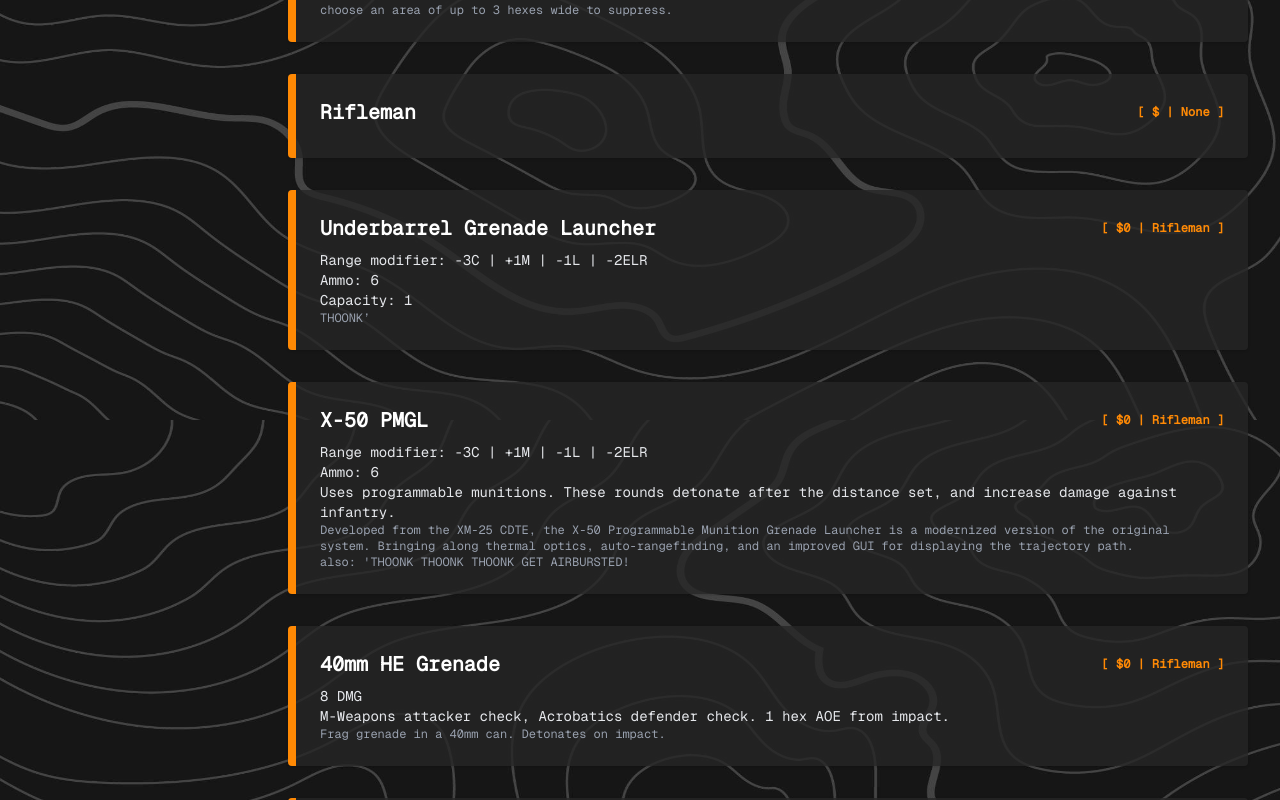
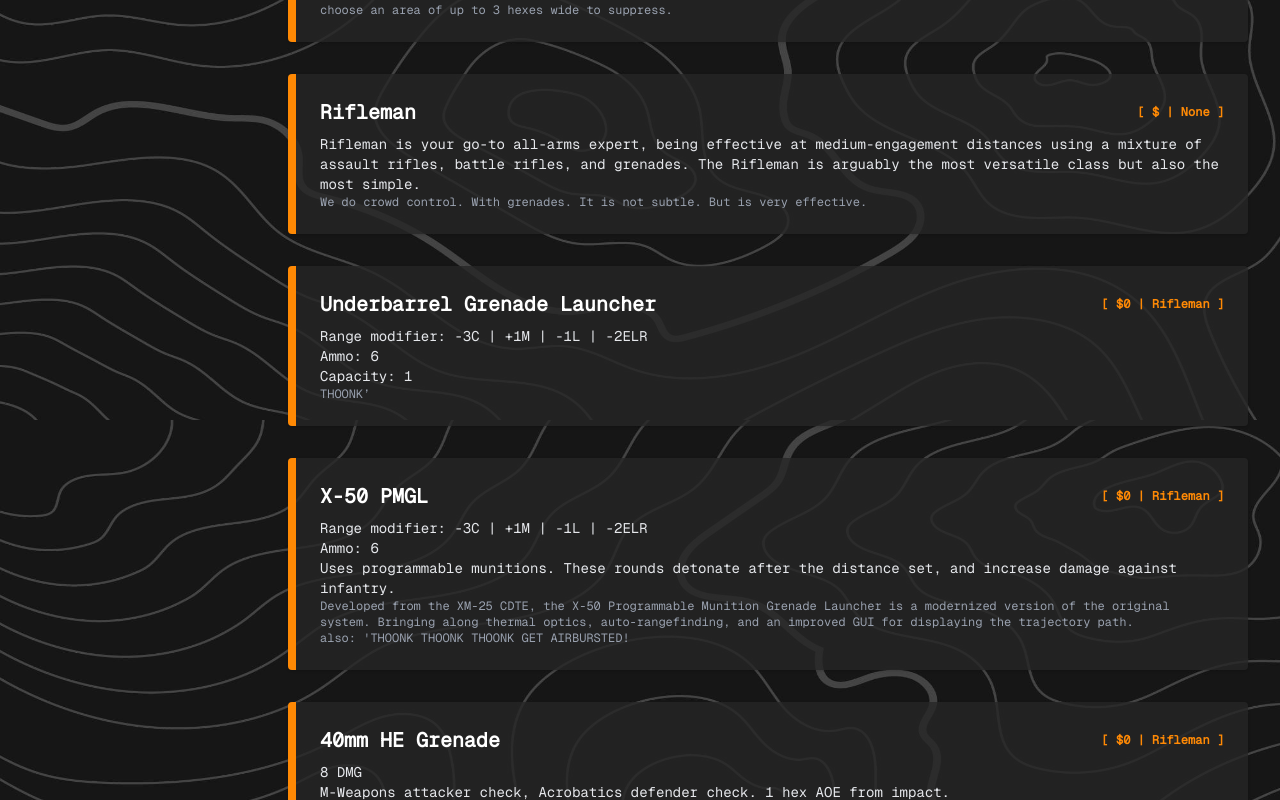
Before and after one commit to RudrNaik/CALLICOM, a React (Vite) app in the folder frontend/: page /CALLICOM/Armory in a window 1280 px wide. Shown: the part 2820-3620 px from the top of the page. Built offline with nearby package versions, Linux system fonts and the light colour scheme.

Commit message:
Added some more rule cards and gear description changes. Namely added fluff text from the classSkills file.

```diff
--- a/frontend/src/components/CharacterRoster/CharDetailComponents/GadgetAmmo.jsx
+++ b/frontend/src/components/CharacterRoster/CharDetailComponents/GadgetAmmo.jsx
@@ -44,7 +44,10 @@ export default function GadgetAmmo({
         "PMGL",
         "LMD",
         "sniper-sentry",
-        "mp-aps"
+        "mp-aps",
+        "zipline",
+        "grappling-hook",
+        "hydraulic-hook"
       ].includes(gadgetId),
     [gadgetId]
   );
--- a/frontend/src/data/Equipment.json
+++ b/frontend/src/data/Equipment.json
@@ -99,7 +99,9 @@
     {
         "id": "Rifleman",
         "title": "Rifleman",
-        "class": "None"
+        "class": "None",
+        "rulesText": "Rifleman is your go-to all-arms expert, being effective at medium-engagement distances using a mixture of assault rifles, battle rifles, and grenades. The Rifleman is arguably the most versatile class but also the most simple.",
+        "description": "We do crowd control. With grenades. It is not subtle. But is very effective."
     },
     {
         "id": "ugl",
@@ -176,7 +178,9 @@
     {
         "id": "Raider",
         "title": "Raider",
-        "class": "None"
+        "class": "None",
+        "rulesText": "Raider is an expert at getting into anywhere, loud or quiet and being the tip of the spear with SMGs, Shotguns, breaching charges, and Ninebangs. The Raider is a stealthy class, but also the most useful in room clearing when things go loud.",
+        "description": "Are we rushing in? Or are we going sneaky-beaky like?"
     },
     {
         "id": "halligan",
@@ -271,7 +275,9 @@
     {
         "id": "C-ENG",
         "title": "Combat Engineer",
-        "class": "None"
+        "class": "None",
+        "rulesText": "Combat engineers are specialists in destroying emplacements, vehicles, and more with launchers and mines. This is the only class with access to Rocket Launchers and Anti-Material rifles such as the Carl Gustav Recoilless Rifle and the M82A1 Anti Materiel Rifle.",
+        "description": "I am heavy weapons guy, and THIS [drops Carl Gustaf onto table] is my weapon."
     },
     {
         "id": "rocket-launcher",
@@ -321,7 +327,9 @@
     {
         "id": "T-ENG",
         "title": "Technical Engineer",
-        "class": "None"
+        "class": "None",
+        "rulesText": "Standoff munitions is the name, drones are the game. Technical Engineers are experts in both vehicular warfare and using drones to attack, distract, or blow up targets. Technicical Engineers are experts in tinkering and tech, and can utilize drones such as the XMQ-88 ‘Demo Dog’ and XMQ-16 ‘Fire Hornet’ proficiently.",
+        "description": "The drones... They speak to me."
     },
     {
         "id": "fire-hornet",
@@ -398,7 +406,9 @@
     {
         "id": "F-SUP",
         "title": "Fire Support",
-        "class": "None"
+        "class": "None",
+        "rulesText": "Experts in putting lead downrange and mortar arcs, Fire Support focuses on suppression and indirect fire. Supports get exclusive access to LMGs, Automatic Shotguns and the X-90 remote mortar system but know that Fire Supports require setup before they can fire.",
+        "description": "Statistically, on average, I shoot all of you about nine times- no twenty-er... Enough to make swiss soldiers."
     },
     {
         "id": "x89-ams",
@@ -502,7 +512,9 @@
     {
         "id": "Medic",
         "title": "Medic",
-        "class": "None"
+        "class": "None",
+        "rulesText": "Medics are the backbone of any good fire team and are the only class focused on keeping others in the fight and buffing them as much as they can. Medics get access to the surgical kit and specialized stims to heal wounds, increase focus, or generally provide buffs in a pinch.",
+        "description": "With one hand I save life, with the other hand I take it, Actually it's the same hand, but that don't sound as good."
     },
     {
         "id": "stim-pouch",
@@ -561,7 +573,9 @@
     {
         "id": "Recon",
         "title": "Sharpshooter",
-        "class": "None"
+        "class": "None",
+        "rulesText": "Expert marksman, the Sharpshooter Class focuses on eliminating targets of opportunity or high-threat enemies with DMRs and Sniper Rifles. Sharpshooters get exclusive access to sniper rifles and equipment such as BUDDI HUD integrations, SOFLAMs, and EXACTO rounds for extreme distances.",
+        "description": "Boom. Headshot. [Trumpets begin playing intro]"
     },
     {
         "id": "hummingbird-drone",
@@ -597,7 +611,7 @@
         "class": "Sharpshooter",
         "cost": 0,
         "description": "Intended to help scale vertical walls and buildings. Can be daisy chained up to three times and 75 meters total.",
-        "rulesText": "1 turn deployment on vertical surfaces. This allows players to climb up any building as if on a makeshift ladder.\nRequires a throw check for if the target is hooked. Upon failure, charge is returned to the player.\n3 uses.\nCan be used by teammates."
+        "rulesText": "1 turn deployment on vertical surfaces. This allows players to climb up any building as if on a makeshift ladder.\nRequires a throw check for if the target is hooked. Upon failure, charge is returned to the player.\n Can be used to gain overwatch positions in Dense Urban terrain, and negate many movement checks.\n3 uses.\nCan be used by teammates."
     },
     {
         "id": "zipline",
@@ -606,7 +620,7 @@
         "class": "Sharpshooter",
         "cost": 3000,
         "description": "Intended to help traverse large gaps between buildings. Cannot be daisy chained, however can also be used to scale vertically if given enough distance. Very fun to ride, but make sure to hook in.",
-        "rulesText": "1 turn deployment across large gaps. This allows players to create a zipline between adjacent buildings.\nRequires an M-weapons check to see if the target is hit. Upon failure, charge is expended.\n2 uses.\nCan be used by teammates."
+        "rulesText": "1 turn deployment across large gaps. This allows players to create a zipline between adjacent buildings.\nRequires an M-weapons check to see if the target is hit. Upon failure, charge is expended.\nCan be used to skip certain movement checks,on downhill or from climb zones. downhill creates 3 hex movement, climb creates 5 hex movement.\n2 uses.\nCan be used by teammates."
     },
     {
         "id": "hydraulic-hook",
@@ -615,7 +629,7 @@
         "class": "Sharpshooter",
         "cost": 7000,
         "description": "Intended for snipers to be able to scale and move between buildings and walls quickly with a universal tool. However, only the operator can move, and only to adjacent buildings or vertically up to 25 meters.",
-        "rulesText": "1 turn deployment up vertical walls, horizontal gaps, and even into windows.\nRequires an M-weapons check to see if the target is hit. Upon failure the charge is expended.\nWhen used on a vertical surface, shifts the operator into a rappel, allowing them to fire from a suspended position.\nUpon success, the hook needs to recharge, which takes three turns.\n3 uses.\nCannot be used by teammates."
+        "rulesText": "1 turn deployment up vertical walls, horizontal gaps, and even into windows.\nRequires an M-weapons check to see if the target is hit. Upon failure the charge is expended.\nWhen used on a vertical surface, shifts the operator into a rappel, allowing them to fire from a suspended position.\n Can be used for overwatch positions in Dense Urban zones, and to skip climb checks.\nUpon success, the hook needs to recharge, which takes three turns.\n3 uses.\nCannot be used by teammates."
     },
     {
         "id": "spec-ammo",
@@ -625,7 +639,6 @@
         "cost": 0,
         "description": "Special ammo allows for sharpshooters to have a greater effect with their bullets than just killing people. From disabling electronics with a low power EMP round, to punching through even the heaviest of body armor with AP rounds, Gold Coast's special ammo provides snipers unmatched flexibility on the field.",
         "rulesText": "Special ammo rules are detailed below. EMP, Lure, AP, and Smart Rounds."
-
     },
     {
         "id": "lre-round",
@@ -666,7 +679,9 @@
     {
         "id": "Trapper",
         "title": "Trapper",
-        "class": "None"
+        "class": "None",
+        "rulesText": "Unlike their close Sharpshooter cousins, Trappers focus on ambushes with traps and some ingenuity along with sabotage and stealth. Trappers also get access to the Cyberwarfare Suite, but also access Claymores, anti-tank mines and more.",
+        "description": "A gift for you, no charge... oh wait, explosive charge!"
     },
     {
         "id": "shock-sticks",
@@ -675,7 +690,7 @@
         "class": "Trapper",
         "cost": 0,
         "description": "Shock Sticks are quiet, non-lethal traps which can be used to stealthily dispatch guards or patrols, bar the noise of them being tazed.",
-        "rulesText": "\nAttacker Throw vs Defender Acrobatics [thrown]\nor\nAttacker Disguise/Throw vs Defender Notice [mine]\nUser carried, 3x\nCan be thrown to be deployed in a hard-to-reach place or without breaking the player's concealment."
+        "rulesText": "Attacker Throw vs Defender Acrobatics [thrown]\nor\nAttacker Disguise/Throw vs Defender Notice [mine]\nUser carried, 3x\nCan be thrown to be deployed in a hard-to-reach place or without breaking the player's concealment."
     },
     {
         "id": "claymores",
--- a/frontend/src/data/gadgetAmmoConfig.json
+++ b/frontend/src/data/gadgetAmmoConfig.json
@@ -113,5 +113,14 @@
   },
   "mp-aps":{
     "max": 3
+  },
+  "zipline":{
+    "max": 2
+  },
+  "grappling-hook":{
+    "max": 3
+  },
+  "hydraulic-hook":{
+    "max": 3
   }
 }
```
Lines whose indentation alone changed are shown as unchanged.
